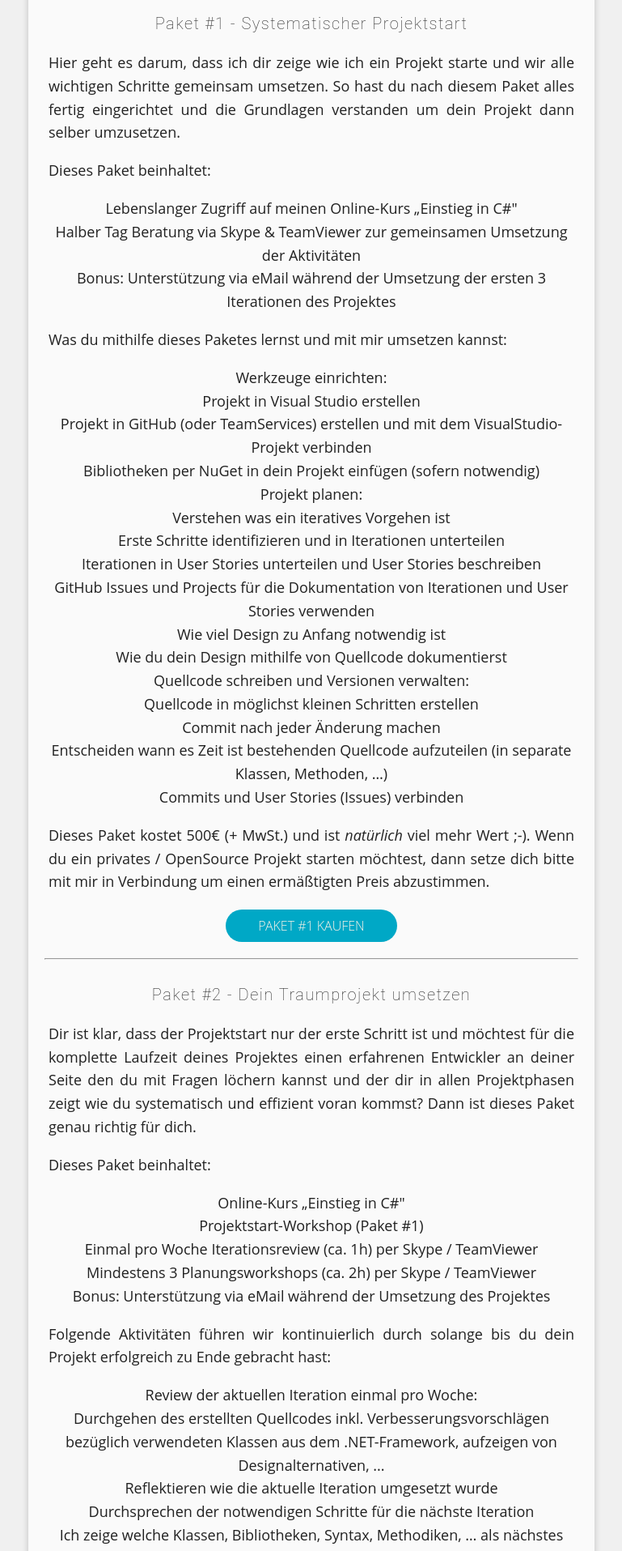
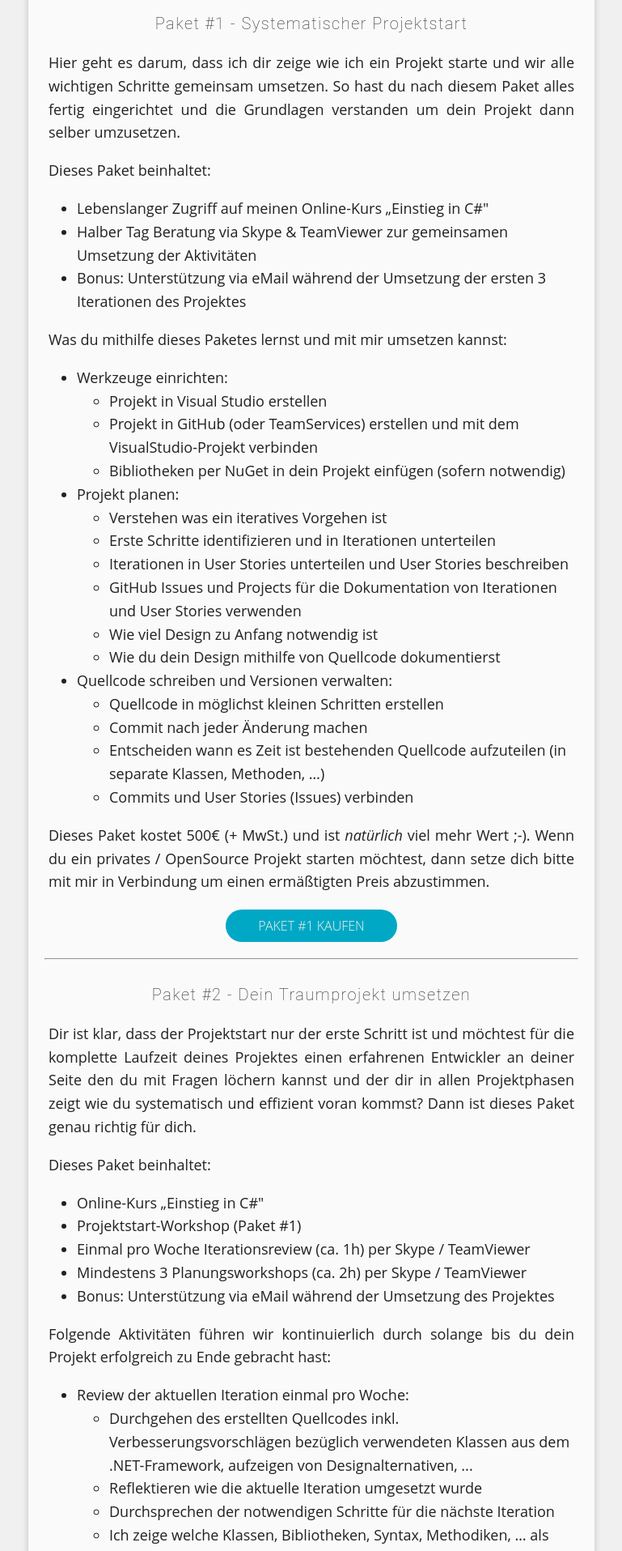
Before and after one commit to LernMoment/LernMoment.de-2.0, a Jekyll site: the page built from courses/csharp.html, in a window 1280 px wide. Shown: the part 2084-3999 px from the top of the page at 81% size, without its empty margins (255-1024 px from the left). Built offline with Jekyll 4.4.1, drawn with Linux system fonts in a browser that asks for light colours; comment, search, counter and statistics services are not loaded.

Commit message:
Issue #23

```diff
--- a/assets/sass/base/_root.scss
+++ b/assets/sass/base/_root.scss
@@ -388,11 +388,11 @@ header {
     padding-right: 5px;
   }
   ul {
-    list-style: none;
-    text-align: center;
+    // list-style: none;
+    // text-align: center;
     max-width: 100%;
-    padding: 0;
-    margin: 0;
+    // padding: 0;
+    // margin: 0;
   }
   img, iframe {
     @include responsive-block();
```
